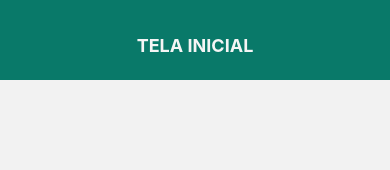
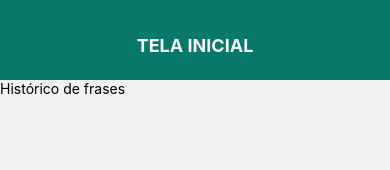
Before and after one commit to Joao-Grilo/Inspire-Me, a React Native app: screen /Home in a window 390 px wide. Shown: the top 170 px of the page. Built offline with nearby package versions, Linux system fonts and the light colour scheme.

Commit message:
Botão para acessar tela de histórico de frases

```diff
--- a/src/pages/Home/index.js
+++ b/src/pages/Home/index.js
@@ -10,6 +10,9 @@ export default function Home() {
     return (
         <View>
             <Header currentScreen={'TELA INICIAL'}/>
+            <TouchableOpacity style={styles.button} onPress={ () => navigation.navigate('SentenceHistory')}>
+                <Text style={styles.buttonText}>Histórico de frases</Text>
+            </TouchableOpacity>
         </View>
     );
 }
--- a/src/pages/Welcome/index.js
+++ b/src/pages/Welcome/index.js
@@ -26,9 +26,7 @@ export default function Welcome() {
                 <Text style={styles.title}>Atinja seus objetivos através de mensagens motivadoras.</Text>
                 <Text style={styles.auxText}>Acesse para começar</Text>
 
-                <TouchableOpacity
-                style={styles.button}
-                onPress={ () => navigation.navigate('SignIn')}>
+                <TouchableOpacity style={styles.button} onPress={ () => navigation.navigate('SignIn')}>
                     <Text style={styles.buttonText}>Vamos lá!</Text>
                 </TouchableOpacity>
             </Animatable.View>
```
